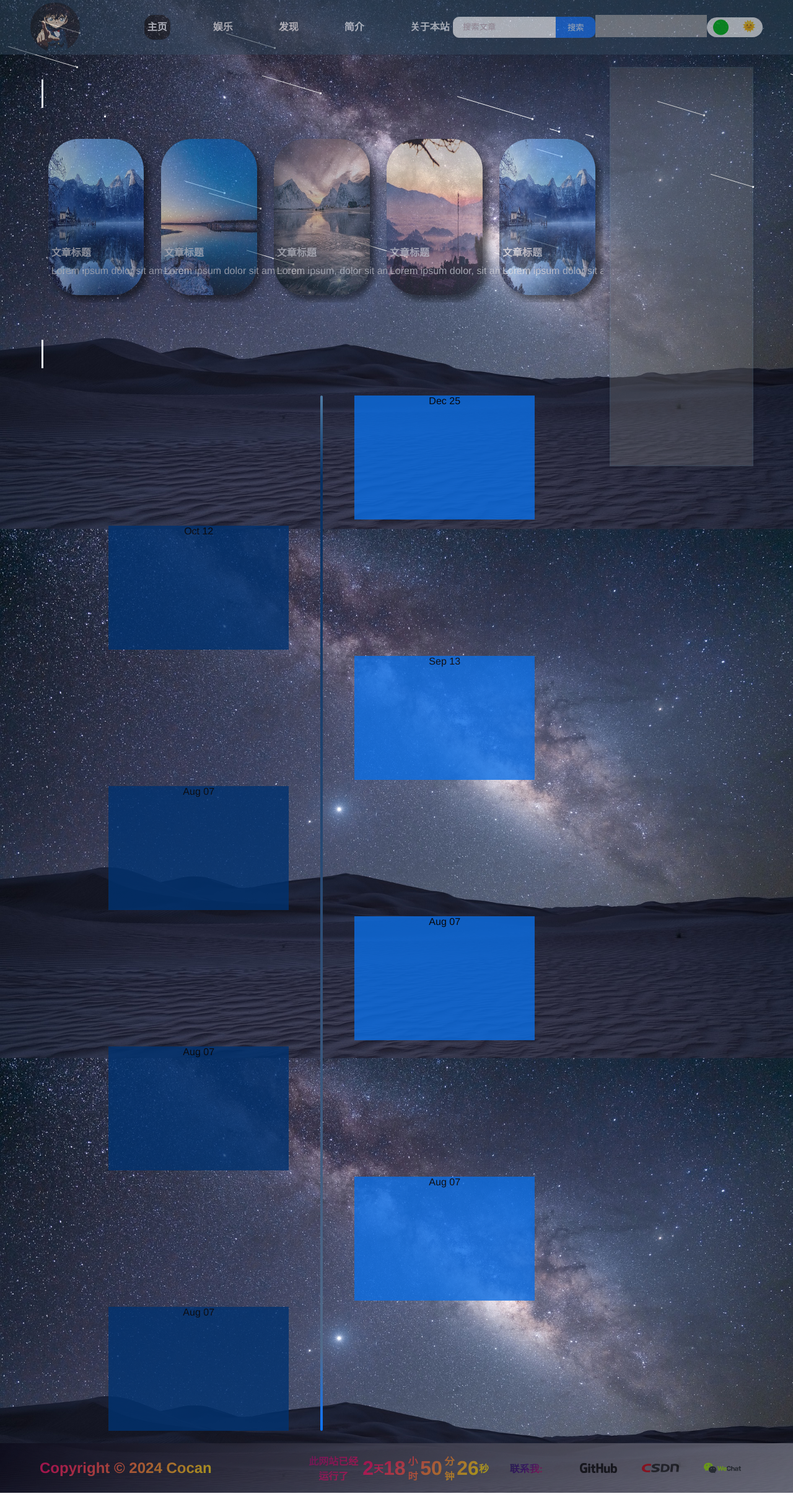
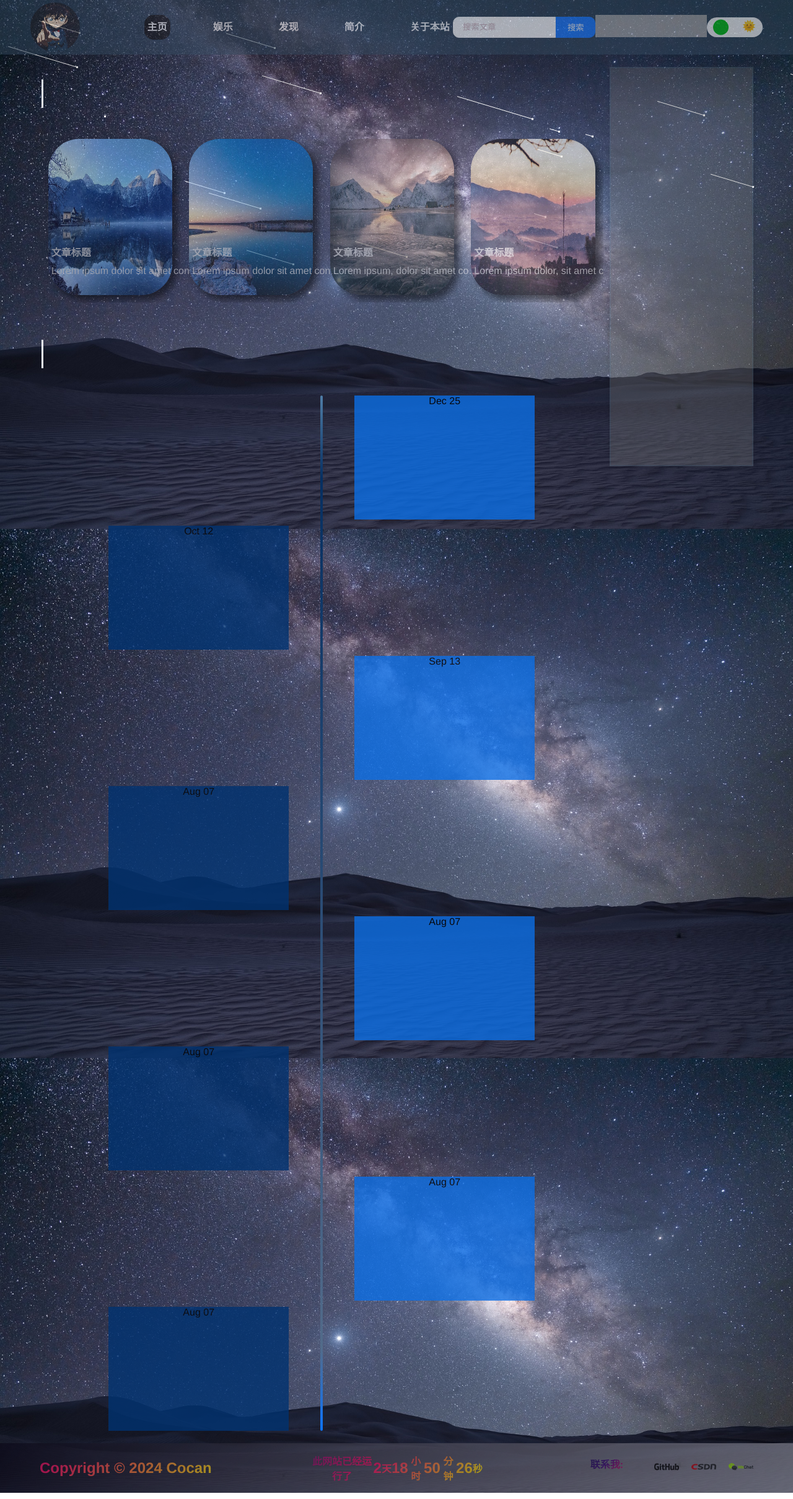
Before and after one commit to kurong99/personal-blog, a Vue app in the folder personal-blog/: page / in a window 1280 px wide. Shown: the whole page at 62% size. Built offline with nearby package versions, Linux system fonts and the light colour scheme; grey boxes are pictures that could not be loaded.

Commit message:
<update> content adaptation

```diff
--- a/personal-blog/src/components/FooterComponent.vue
+++ b/personal-blog/src/components/FooterComponent.vue
@@ -81,6 +81,7 @@ export default {
     * {
         list-style: none;
         text-decoration: none;
+        box-sizing: border-box;
     }
     .footer {
         width: 90vw;
@@ -88,6 +89,7 @@ export default {
         margin: 0 auto;
         display: flex;
         justify-content: space-between;
+        /* overflow: hidden; */
     }
     .footerLeft {
         width: 500px;
@@ -124,7 +126,7 @@ export default {
     }
     .runTime {
         width: 100%;
-        height: 50%;
+        height: 55%;
         display: flex;
         align-items: center;
         font-weight: bold;
@@ -136,10 +138,11 @@ export default {
         animation: roate 2s linear infinite;
     }
     .runTime span {
-        font-size: 2rem;
+        font-size: 1.5rem;
     }
     .footerRigth {
         width: 500px;
+        height: 100%;
         position: relative;
         display: flex;
         justify-content: end;
@@ -147,17 +150,20 @@ export default {
     }
 
     .title {
+        height: 100%;
         color: rgb(43, 64, 137);
         cursor: pointer;
     }
     ul {
+        max-height: 100%;
+        margin: 0;
+        padding-left: 30px;
         transform-style: preserve-3d;
+        display: flex;
     }
     ul li {
-        height: 40px;
-        float: left;
-        margin: 30px;
-        transform: scale(1.5);
+        margin-left: 20px;
+        height: 100%;
     }
     .footerRigth img {
         width: 40px;
--- a/personal-blog/src/pages/CarouselComponent.vue
+++ b/personal-blog/src/pages/CarouselComponent.vue
@@ -36,15 +36,6 @@
             <p>Lorem ipsum dolor, sit amet consectetur adipisicing elit. Esse, commodi!</p>
           </div>
           <img src="../assets/imgs/mountains.jpg" alt="">
-        </a>
-      </li>
-      <li>
-        <a href="#">
-          <div class="introduce">
-            <h4>文章标题</h4>
-            <p>Lorem ipsum dolor sit amet consectetur adipisicing elit. Aspernatur, animi.</p>
-          </div>
-          <img src="../assets/imgs/lake.jpg" alt="">
         </a>
       </li>
     </ul>
```
